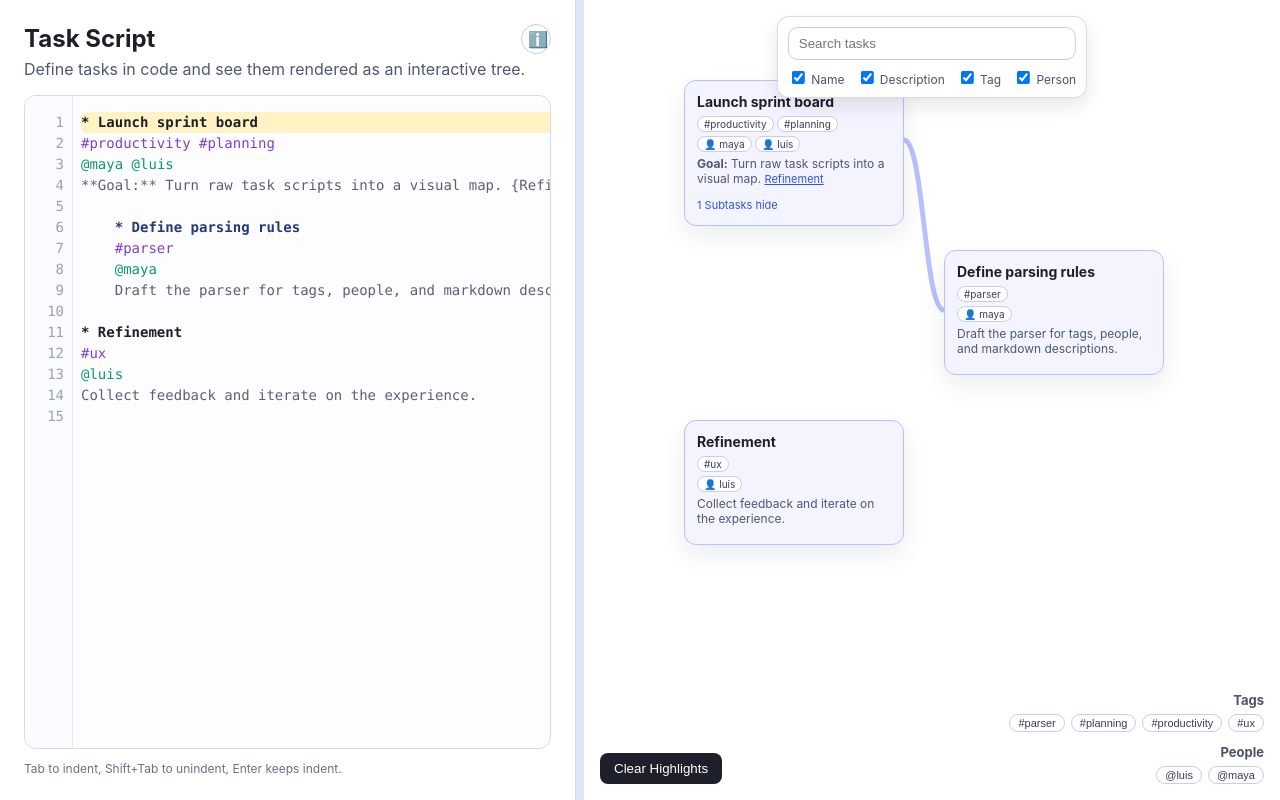
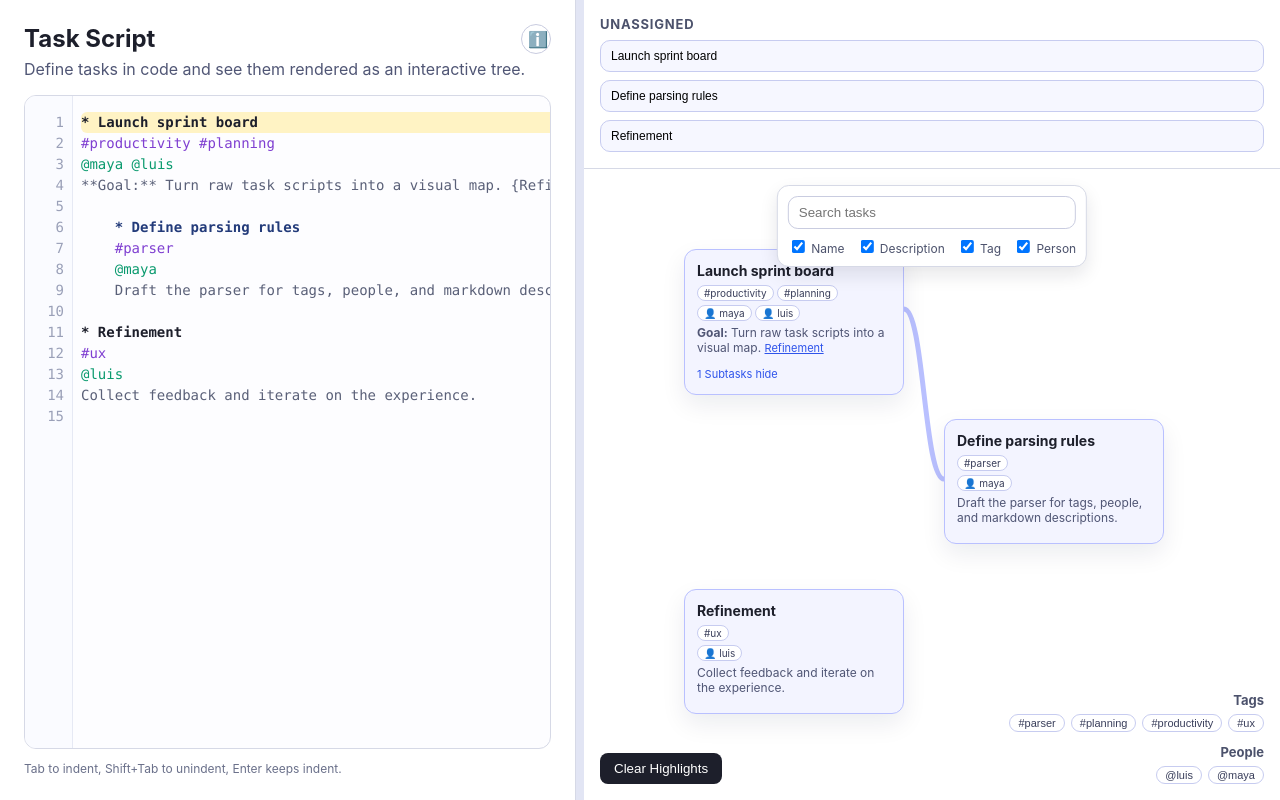
Before and after one commit to fhorinek/codex_test, a plain HTML site: page index.html in a window 1280 px wide. Drawn offline with Linux system fonts and the light colour scheme.

Commit message:
Add kanban board and state tag parsing

```diff
--- a/app.js
+++ b/app.js
@@ -17,6 +17,7 @@ const dom = {
   helpButton: document.getElementById("help-button"),
   helpModal: document.getElementById("help-modal"),
   helpClose: document.getElementById("help-close"),
+  kanbanBoard: document.getElementById("kanban-board"),
   tagList: document.getElementById("tag-list"),
   personList: document.getElementById("person-list"),
   clearFilters: document.getElementById("clear-filters"),
@@ -29,6 +30,8 @@ const state = {
   allTasks: [],
   tags: new Set(),
   people: new Set(),
+  states: new Set(),
+  invalidStateTags: new Map(),
   selectedTags: new Set(),
   selectedPeople: new Set(),
   collapsed: new Set(),
@@ -117,18 +120,68 @@ function buildTagPersonLists() {
 }
 
 function sync() {
-  const { tasks, tags, people, lines, allTasks } = parseTasks(dom.editor.value);
+  const { tasks, tags, people, states, invalidStateTags, lines, allTasks } = parseTasks(
+    dom.editor.value
+  );
   state.tasks = tasks;
   state.allTasks = allTasks;
   state.tags = tags;
   state.people = people;
+  state.states = states;
+  state.invalidStateTags = invalidStateTags;
   if (state.selectedLine === null) {
     state.selectedLine = 0;
   }
   editorController.highlightText(lines);
   buildTagPersonLists();
+  buildKanban();
   canvasController.renderGraph();
   editorController.updateSuggestions();
+}
+
+function buildKanban() {
+  if (!dom.kanbanBoard) {
+    return;
+  }
+  dom.kanbanBoard.innerHTML = "";
+  const states = Array.from(state.states).sort((a, b) => a.localeCompare(b));
+  const tasksByState = new Map();
+  states.forEach((stateTag) => tasksByState.set(stateTag, []));
+  const unassigned = [];
+  state.allTasks.forEach((task) => {
+    if (task.state && tasksByState.has(task.state)) {
+      tasksByState.get(task.state).push(task);
+    } else {
+      unassigned.push(task);
+    }
+  });
+  const orderedStates = [...states];
+  if (unassigned.length) {
+    orderedStates.push("!unassigned");
+    tasksByState.set("!unassigned", unassigned);
+  }
+  orderedStates.forEach((stateTag) => {
+    const column = document.createElement("div");
+    column.className = "kanban-column";
+    const title = document.createElement("h3");
+    title.textContent =
+      stateTag === "!unassigned"
+        ? "Unassigned"
+        : stateTag.replace(/^!/, "").replace(/^\w/, (char) => char.toUpperCase());
+    column.appendChild(title);
+    const list = document.createElement("div");
+    list.className = "kanban-list";
+    (tasksByState.get(stateTag) || []).forEach((task) => {
+      const card = document.createElement("button");
+      card.type = "button";
+      card.className = "kanban-card";
+      card.textContent = task.name;
+      card.addEventListener("click", () => selectTask(task));
+      list.appendChild(card);
+    });
+    column.appendChild(list);
+    dom.kanbanBoard.appendChild(column);
+  });
 }
 
 function findTaskByName(name) {
--- a/editor.js
+++ b/editor.js
@@ -18,7 +18,10 @@ export function createEditor({ state, dom, onSync, onSelectTask }) {
           return `<span class=\"${baseClass} ${className}\">${escapeHtml(indent)}* ${escapeHtml(name)}</span>`;
         }
         if (line.trim() !== "") {
-          return `<span class=\"${baseClass} highlight-description\">${highlightInlineTokens(line)}</span>`;
+          return `<span class=\"${baseClass} highlight-description\">${highlightInlineTokens(
+            line,
+            index
+          )}</span>`;
         }
         return `<span class=\"${baseClass}\">&nbsp;</span>`;
       })
@@ -41,11 +44,19 @@ export function createEditor({ state, dom, onSync, onSelectTask }) {
       .join("");
   }
 
-  function highlightInlineTokens(line) {
+  function highlightInlineTokens(line, index) {
     const escaped = escapeHtml(line);
+    const invalidStates = state.invalidStateTags?.get(index) || [];
+    const invalidLookup = new Set(invalidStates);
     return escaped
       .replace(/(^|\s)(#[^\s#@]+)/g, "$1<span class=\"highlight-tags\">$2</span>")
-      .replace(/(^|\s)(@[^\s#@]+)/g, "$1<span class=\"highlight-people\">$2</span>");
+      .replace(/(^|\s)(@[^\s#@]+)/g, "$1<span class=\"highlight-people\">$2</span>")
+      .replace(/(^|\s)(![^\s#@]+)/g, (match, prefix, token) => {
+        if (invalidLookup.has(token)) {
+          return `${prefix}<span class="highlight-invalid-state">${token}</span>`;
+        }
+        return `${prefix}<span class="highlight-state">${token}</span>`;
+      });
   }
 
   function updateSuggestions({ forceOpen = false } = {}) {
--- a/index.html
+++ b/index.html
@@ -26,6 +26,7 @@
     </section>
     <div class="divider" id="divider" role="separator" aria-orientation="vertical"></div>
     <section class="graph-panel">
+      <div id="kanban-board" class="kanban-board" aria-label="Kanban board"></div>
       <div id="graph-canvas" class="graph-canvas">
         <svg id="graph-lines"></svg>
         <div id="graph-nodes" class="graph-nodes"></div>
--- a/requirements.txt
+++ b/requirements.txt
@@ -16,6 +16,7 @@ Task syntax
 - Subtasks are indented by 4 spaces and use the same "*" syntax.
 - Task descriptions follow task lines until a blank line; tags and people can appear anywhere inline in the description.
 - Tags use #tag, people use @person, and references use {Task name}.
+- Kanban state tags use !state (first !tag per task is used for the kanban column; additional !tags are invalid and shown with a wavy underline in the editor).
 - Markdown in descriptions supports bold, italic, underline, highlight, lists, tables, images, and links.
 
 Formatting syntax examples
@@ -38,6 +39,7 @@ Graph
 - Nodes display the task title and render description markdown with inline pills for tags/people.
 - Nodes can be collapsed/expanded; focus centers the selected task with animation.
 - Pan and zoom supported on the graph canvas.
+- A kanban board appears above the graph showing tasks grouped by their !state tags (states are generated dynamically).
 
 Tags & People
 - Legend lists all tags and people; clicking toggles highlight filters.
--- a/styles.css
+++ b/styles.css
@@ -111,6 +111,17 @@ body {
   color: #0a9a6e;
 }
 
+.highlight-state {
+  color: #2f54eb;
+  font-weight: 600;
+}
+
+.highlight-invalid-state {
+  color: #b42318;
+  text-decoration: underline wavy #b42318;
+  text-decoration-thickness: 1.5px;
+}
+
 .highlight-description {
   color: #5a6078;
 }
@@ -195,6 +206,52 @@ body {
   background: #f5f6fb;
   padding: 0;
   gap: 0;
+}
+
+.kanban-board {
+  display: grid;
+  grid-auto-flow: column;
+  grid-auto-columns: minmax(180px, 1fr);
+  gap: 12px;
+  padding: 16px;
+  border-bottom: 1px solid #d6d9e6;
+  background: #ffffff;
+  overflow-x: auto;
+}
+
+.kanban-column {
+  display: flex;
+  flex-direction: column;
+  gap: 8px;
+  min-width: 180px;
+}
+
+.kanban-column h3 {
+  margin: 0;
+  font-size: 13px;
+  text-transform: uppercase;
+  color: #4c526c;
+  letter-spacing: 0.06em;
+}
+
+.kanban-list {
+  display: flex;
+  flex-direction: column;
+  gap: 8px;
+}
+
+.kanban-card {
+  border: 1px solid #c7ccf0;
+  background: #f6f7ff;
+  border-radius: 10px;
+  padding: 8px 10px;
+  font-size: 12px;
+  text-align: left;
+  cursor: pointer;
+}
+
+.kanban-card:hover {
+  border-color: #8fa4ff;
 }
 
 .editor-panel header {
--- a/task.js
+++ b/task.js
@@ -133,6 +133,8 @@ export function parseTasks(text) {
   let currentTask = null;
   const tags = new Set();
   const people = new Set();
+  const states = new Set();
+  const invalidStateTags = new Map();
 
   lines.forEach((line, index) => {
     const raw = line;
@@ -149,6 +151,7 @@ export function parseTasks(text) {
         parent: null,
         tags: [],
         people: [],
+        state: null,
         description: [],
         references: [],
         children: [],
@@ -194,6 +197,21 @@ export function parseTasks(text) {
     for (const match of matches) {
       currentTask.references.push(match[1]);
     }
+    const stateMatches = trimmed.matchAll(/(^|\s)(![^\s#@]+)/g);
+    for (const match of stateMatches) {
+      const stateTag = match[2];
+      if (!stateTag || stateTag.length <= 1) {
+        continue;
+      }
+      if (!currentTask.state) {
+        currentTask.state = stateTag;
+        states.add(stateTag);
+      } else {
+        const lineInvalid = invalidStateTags.get(index) || [];
+        lineInvalid.push(stateTag);
+        invalidStateTags.set(index, lineInvalid);
+      }
+    }
   });
 
   const allTasks = [];
@@ -207,5 +225,5 @@ export function parseTasks(text) {
   };
   collect(tasks);
 
-  return { tasks, tags, people, lines, allTasks };
+  return { tasks, tags, people, states, invalidStateTags, lines, allTasks };
 }
```
